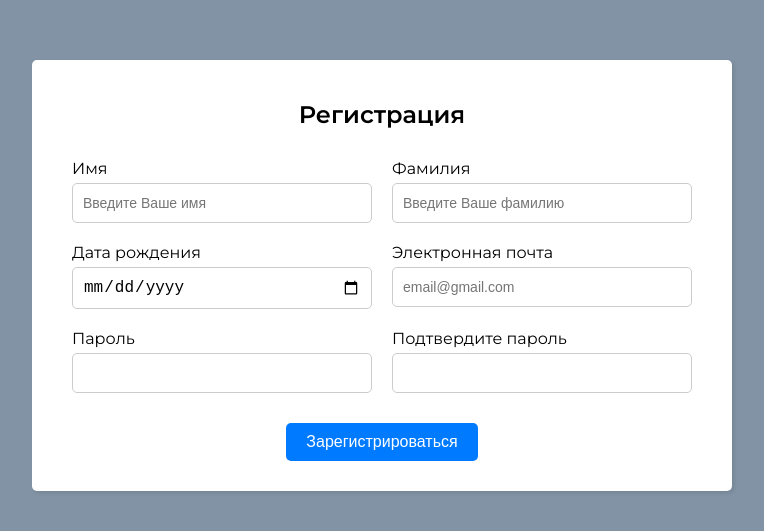
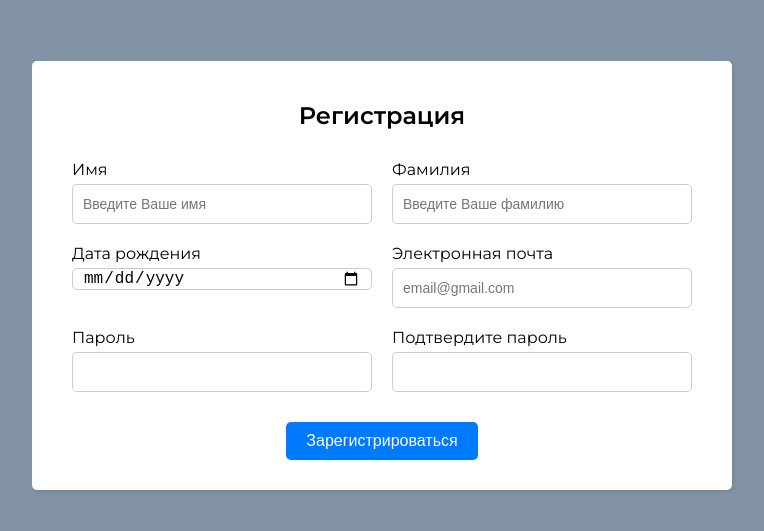
Before and after one commit to vstezhko/CS-task, a plain HTML site: page index.html in a window 1280 px wide. Shown: the part 125-656 px from the top of the page, without its empty margins (258-1022 px from the left). Drawn offline with Linux system fonts and the light colour scheme.

Commit message:
feat: fix styles

```diff
--- a/sass/style.scss
+++ b/sass/style.scss
@@ -106,7 +106,7 @@ body {
     input[type="date"] {
       -webkit-appearance: none;
       font-size: 1.6rem !important;
-      height: inherit !important;
+      height: 10px !important;
       background-color: white !important;
     }
 
```
Also changed, not shown: style.css.
